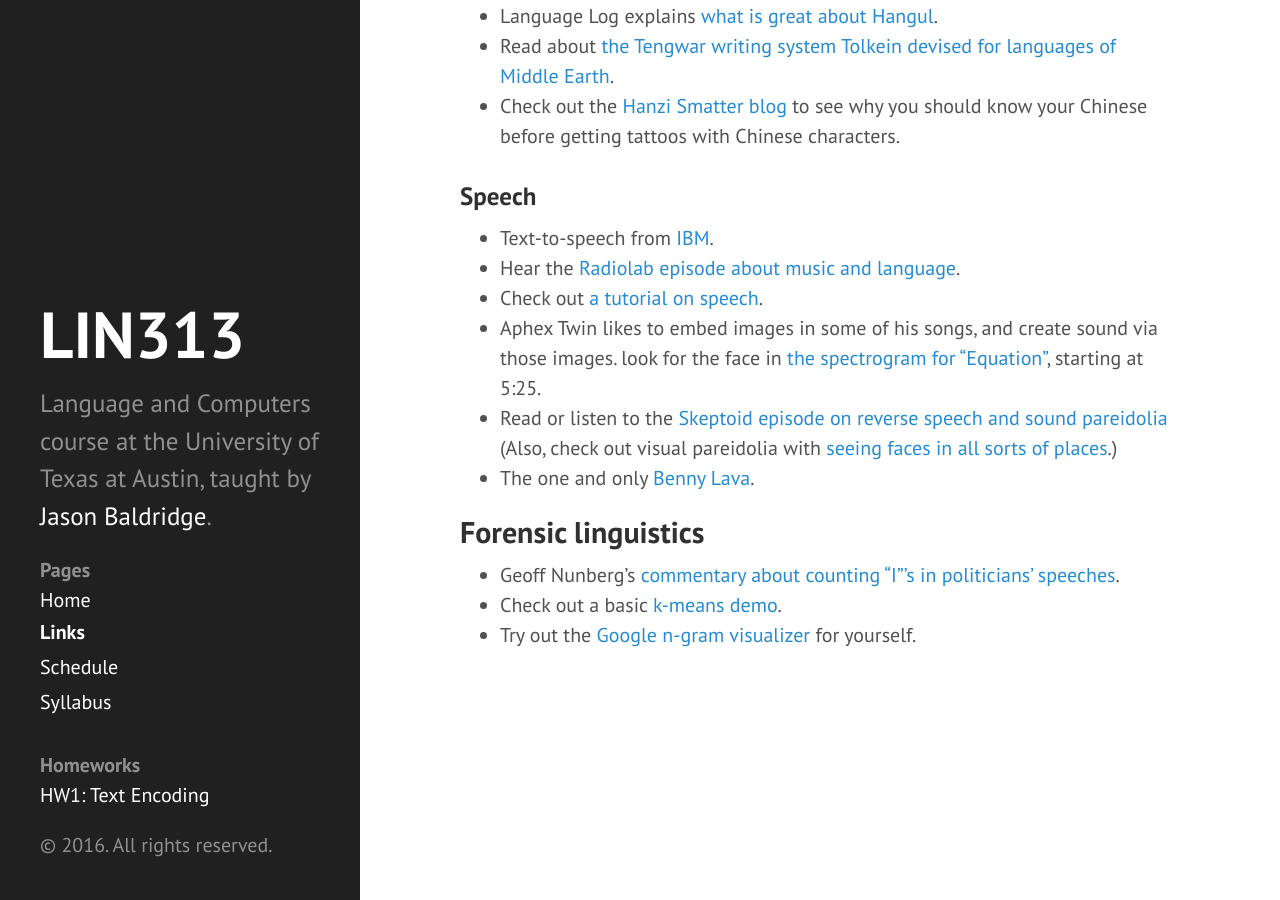
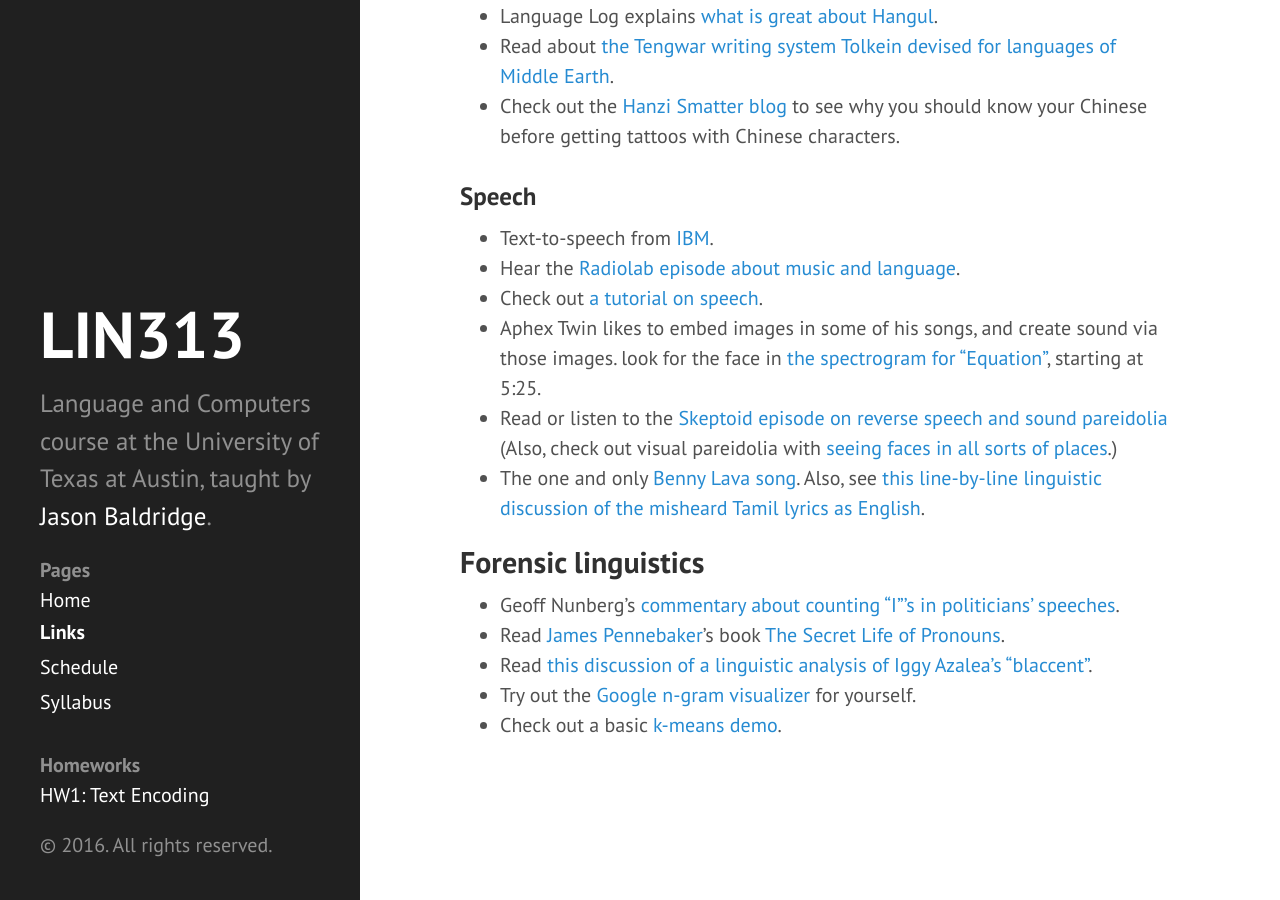
Before and after one commit to utcompling/language_and_computers_s16, a Jekyll site: the page built from links.md, in a window 1280 px wide and 900 px high, scrolled down 535 px. Built offline with Jekyll 4.4.1, drawn with Linux system fonts in a browser that asks for light colours.

```diff
--- a/_config.yml
+++ b/_config.yml
@@ -5,10 +5,6 @@
 
 
 highlighter:      pygments
-
-# Permalinks
-permalink:        pretty
-relative_permalinks: true
 
 # Setup
 title:            LIN313
--- a/links.md
+++ b/links.md
@@ -20,19 +20,21 @@
 - Get to know the [International Phonetic Alphabet](http://web.uvic.ca/ling/resources/ipa/charts/IPAlab/IPAlab.htm).
 - Language Log explains [what is great about Hangul](http://itre.cis.upenn.edu/~myl/languagelog/archives/002529.html).
 - Read about [the Tengwar writing system Tolkein devised for languages of Middle Earth](http://en.wikipedia.org/wiki/Tengwar).
-- Check out the [Hanzi Smatter blog](http://hanzismatter.com/) to see why you should know your Chinese before getting tattoos with Chinese characters.
+- Check out the [Hanzi Smatter blog](http://hanzismatter.blogspot.com/) to see why you should know your Chinese before getting tattoos with Chinese characters.
 
 ### Speech
 
 - Text-to-speech from [IBM](http://www.research.ibm.com/tts/).
-- Hear the [Radiolab](http://www.wnyc.org/shows/radiolab/) [episode about music and language](http://www.wnyc.org/shows/radiolab/episodes/2006/04/21).
+- Hear the [Radiolab](http://www.wnyc.org/shows/radiolab/) [episode about music and language](http://www.radiolab.org/story/91512-musical-language/).
 - Check out [a tutorial on speech](http://web.archive.org/web/20061016180716/www.ling.lu.se/research/speechtutorial/tutorial.html).
 - Aphex Twin likes to embed images in some of his songs, and create sound via those images. look for the face in [the spectrogram for "Equation"](https://www.youtube.com/watch?v=M9xMuPWAZW8), starting at 5:25.
 - Read or listen to the [Skeptoid](http://skeptoid.com/) [episode on reverse speech and sound pareidolia](http://skeptoid.com/episodes/4105#) (Also, check out visual pareidolia with [seeing faces in all sorts of places](http://facesinplaces.blogspot.com/).)
-- The one and only [Benny Lava](https://www.youtube.com/watch?v=sdyC1BrQd6g).
+- The one and only [Benny Lava song](https://www.youtube.com/watch?v=sdyC1BrQd6g). Also, see [this line-by-line linguistic discussion of the misheard Tamil lyrics as English](http://descriptively.blogspot.com/2007/10/benny-lava-revisited.html).
 
 ## Forensic linguistics
 
 - Geoff Nunberg's [commentary about counting "I"'s in politicians' speeches](http://people.ischool.berkeley.edu/~nunberg/countingwords.html).
+- Read [James Pennebaker](http://homepage.psy.utexas.edu/homepage/faculty/pennebaker/home2000/jwphome.htm)'s book [The Secret Life of Pronouns](http://www.secretlifeofpronouns.com/).
+- Read [this discussion of a linguistic analysis of Iggy Azalea's "blaccent"](https://www.washingtonpost.com/news/wonk/wp/2016/01/04/how-a-white-australian-rapper-mastered-her-blaccent/).
+- Try out the [Google n-gram visualizer](https://books.google.com/ngrams/) for yourself.
 - Check out a basic [k-means demo](http://util.io/k-means).
-- Try out the [Google n-gram visualizer](https://books.google.com/ngrams/) for yourself.
```
